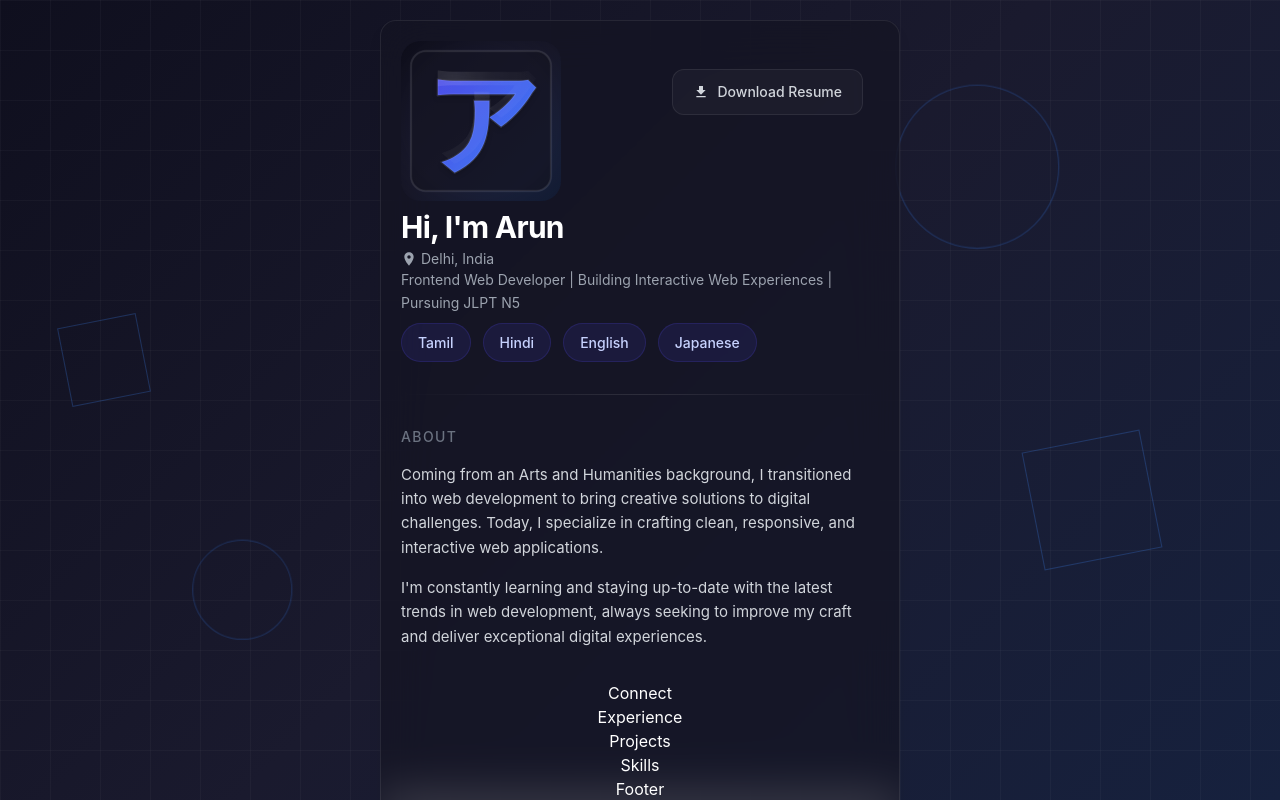
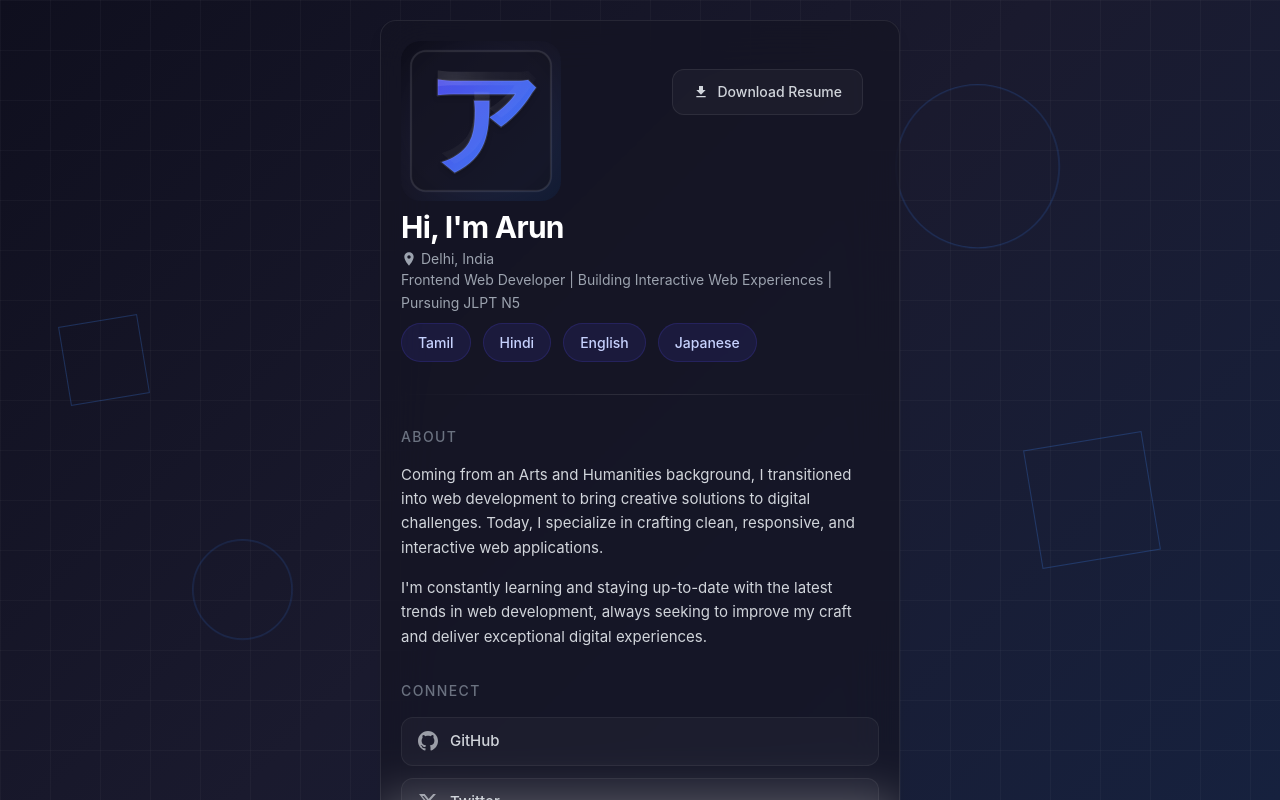
Before and after one commit to aruntutter/portfolio-v2, a React (Vite) app: page / in a window 1280 px wide. Shown: the top 800 px of the page. Built offline with nearby package versions, Linux system fonts and the light colour scheme.

Commit message:
feat: design Connect section UI

```diff
--- a/src/components/Connect.jsx
+++ b/src/components/Connect.jsx
@@ -1,5 +1,84 @@
 const Connect = () => {
-  return <div>Connect</div>;
+  const links = [
+    {
+      name: "GitHub",
+      href: "https://github.com/aruntutter",
+      icon: (
+        <svg
+          className="w-5 h-5 opacity-70"
+          fill="currentColor"
+          viewBox="0 0 24 24"
+        >
+          <path d="M12 0c-6.626 0-12 5.373-12 12 0 5.302 3.438 9.8 8.207 11.387.599.111.793-.261.793-.577v-2.234c-3.338.726-4.033-1.416-4.033-1.416-.546-1.387-1.333-1.756-1.333-1.756-1.089-.745.083-.729.083-.729 1.205.084 1.839 1.237 1.839 1.237 1.07 1.834 2.807 1.304 3.492.997.107-.775.418-1.305.762-1.604-2.665-.305-5.467-1.334-5.467-5.931 0-1.311.469-2.381 1.236-3.221-.124-.303-.535-1.524.117-3.176 0 0 1.008-.322 3.301 1.23.957-.266 1.983-.399 3.003-.404 1.02.005 2.047.138 3.006.404 2.291-1.552 3.297-1.23 3.297-1.23.653 1.653.242 2.874.118 3.176.77.84 1.235 1.911 1.235 3.221 0 4.609-2.807 5.624-5.479 5.921.43.372.823 1.102.823 2.222v3.293c0 .319.192.694.801.576 4.765-1.589 8.199-6.086 8.199-11.386 0-6.627-5.373-12-12-12z" />
+        </svg>
+      ),
+    },
+    {
+      name: "Twitter",
+      href: "https://twitter.com/ByteOops",
+      icon: (
+        <svg
+          className="w-5 h-5 opacity-70"
+          fill="currentColor"
+          viewBox="0 0 24 24"
+        >
+          <path d="M18.244 2.25h3.308l-7.227 8.26 8.5 11.24h-6.652l-5.211-6.822-5.963 6.822H1.69l7.73-8.836L1.254 2.25h6.808l4.713 6.231L18.244 2.25zM17.094 19.568h1.832L7.004 4.908H5.04l12.054 14.66z" />
+        </svg>
+      ),
+    },
+    {
+      name: "LinkedIn",
+      href: "https://linkedin.com/in/arunkumarr-",
+      icon: (
+        <svg
+          className="w-5 h-5 opacity-70"
+          fill="currentColor"
+          viewBox="0 0 24 24"
+        >
+          <path d="M20.447 20.452h-3.554v-5.569c0-1.328-.027-3.037-1.852-3.037-1.853 0-2.136 1.445-2.136 2.939v5.667H9.351V9h3.414v1.561h.046c.477-.9 1.637-1.85 3.37-1.85 3.601 0 4.267 2.37 4.267 5.455v6.286zM5.337 7.433c-1.144 0-2.063-.926-2.063-2.065 0-1.138.92-2.063 2.063-2.063 1.14 0 2.064.925 2.064 2.063 0 1.139-.925 2.065-2.064 2.065zm1.782 13.019H3.555V9h3.564v11.452zM22.225 0H1.771C.792 0 0 .774 0 1.729v20.542C0 23.227.792 24 1.771 24h20.451C23.2 24 24 23.227 24 22.271V1.729C24 .774 23.2 0 22.222 0h.003z" />
+        </svg>
+      ),
+    },
+    {
+      name: "Instagram",
+      href: "https://www.instagram.com/arun_tutter/",
+      icon: (
+        <svg
+          className="w-5 h-5 opacity-70"
+          fill="currentColor"
+          viewBox="0 0 24 24"
+        >
+          <path d="M12 2.163c3.204 0 3.584.012 4.85.07 1.366.062 2.633.35 3.608 1.325.975.975 1.263 2.242 1.325 3.608.058 1.266.07 1.646.07 4.85s-.012 3.584-.07 4.85c-.062 1.366-.35 2.633-1.325 3.608-.975.975-2.242 1.263-3.608 1.325-1.266.058-1.646.07-4.85.07s-3.584-.012-4.85-.07c-1.366-.062-2.633-.35-3.608-1.325-.975-.975-1.263-2.242-1.325-3.608C2.175 15.584 2.163 15.204 2.163 12s.012-3.584.07-4.85c.062-1.366.35-2.633 1.325-3.608.975-.975 2.242-1.263 3.608-1.325C8.416 2.175 8.796 2.163 12 2.163zm0 1.624c-3.163 0-3.532.012-4.776.07-1.06.048-1.637.228-2.02.383-.509.197-.873.433-1.257.817-.384.384-.62.748-.817 1.257-.155.383-.335.96-.383 2.02-.058 1.244-.07 1.613-.07 4.776s.012 3.532.07 4.776c.048 1.06.228 1.637.383 2.02.197.509.433.873.817 1.257.384.384.748.62 1.257.817.383.155.96.335 2.02.383 1.244.058 1.613.07 4.776.07s3.532-.012 4.776-.07c1.06-.048 1.637-.228 2.02-.383.509-.197.873-.433 1.257-.817.384-.384.62-.748.817-1.257.155-.383.335-.96.383-2.02.058-1.244.07-1.613.07-4.776s-.012-3.532-.07-4.776c-.048-1.06-.228-1.637-.383-2.02-.197-.509-.433-.873-.817-1.257-.384-.384-.748-.62-1.257-.817-.383-.155-.96-.335-2.02-.383-1.244-.058-1.613-.07-4.776-.07zm0 3.905a5.932 5.932 0 1 1 0 11.864 5.932 5.932 0 0 1 0-11.864zm0 9.778a3.846 3.846 0 1 0 0-7.692 3.846 3.846 0 0 0 0 7.692zm5.945-10.967a1.386 1.386 0 1 1 0-2.772 1.386 1.386 0 0 1 0 2.772z" />
+        </svg>
+      ),
+    },
+  ];
+
+  return (
+    <section className="mb-8 w-full text-left">
+      <h2
+        className="text-sm font-medium uppercase tracking-widest mb-4"
+        style={{ color: "var(--color-text-muted)" }}
+      >
+        Connect
+      </h2>
+
+      <div className="flex flex-col gap-3 w-full">
+        {links.map(({ name, href, icon }) => (
+          <a
+            key={name}
+            href={href}
+            target="_blank"
+            rel="noopener noreferrer"
+            className="flex items-center justify-start w-full px-4 py-3 rounded-xl border border-(--color-border-lighter) text-(--color-text-light) text-[0.9375rem] font-medium bg-[rgba(255,255,255,0.03)] transition-all duration-300 hover:bg-[rgba(255,255,255,0.06)] hover:border-(--color-border-hover) hover:text-(--color-text-primary) hover:translate-x-1"
+          >
+            {icon}
+            <span className="ml-3">{name}</span>
+          </a>
+        ))}
+      </div>
+    </section>
+  );
 };
 
 export default Connect;
```
